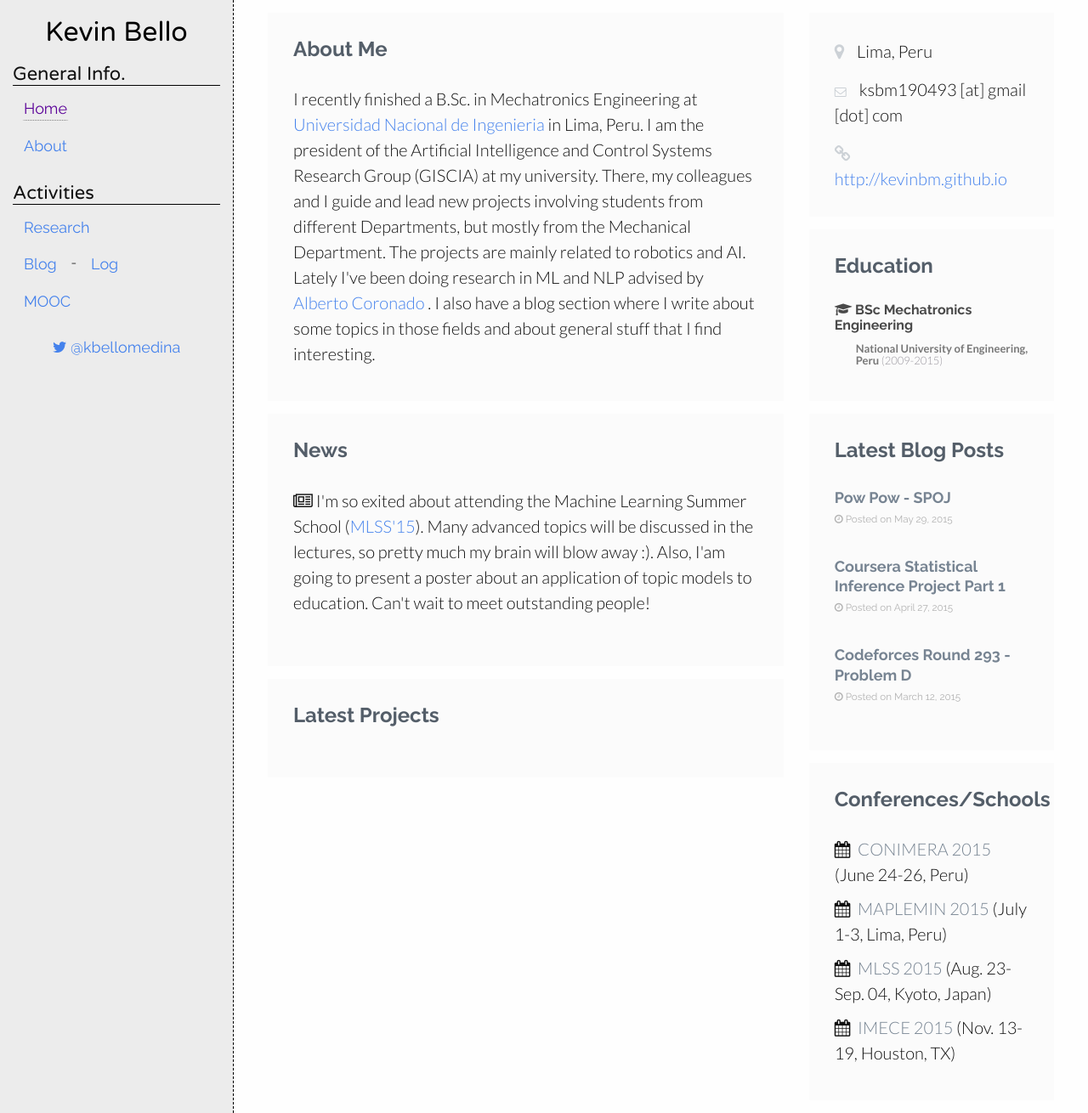
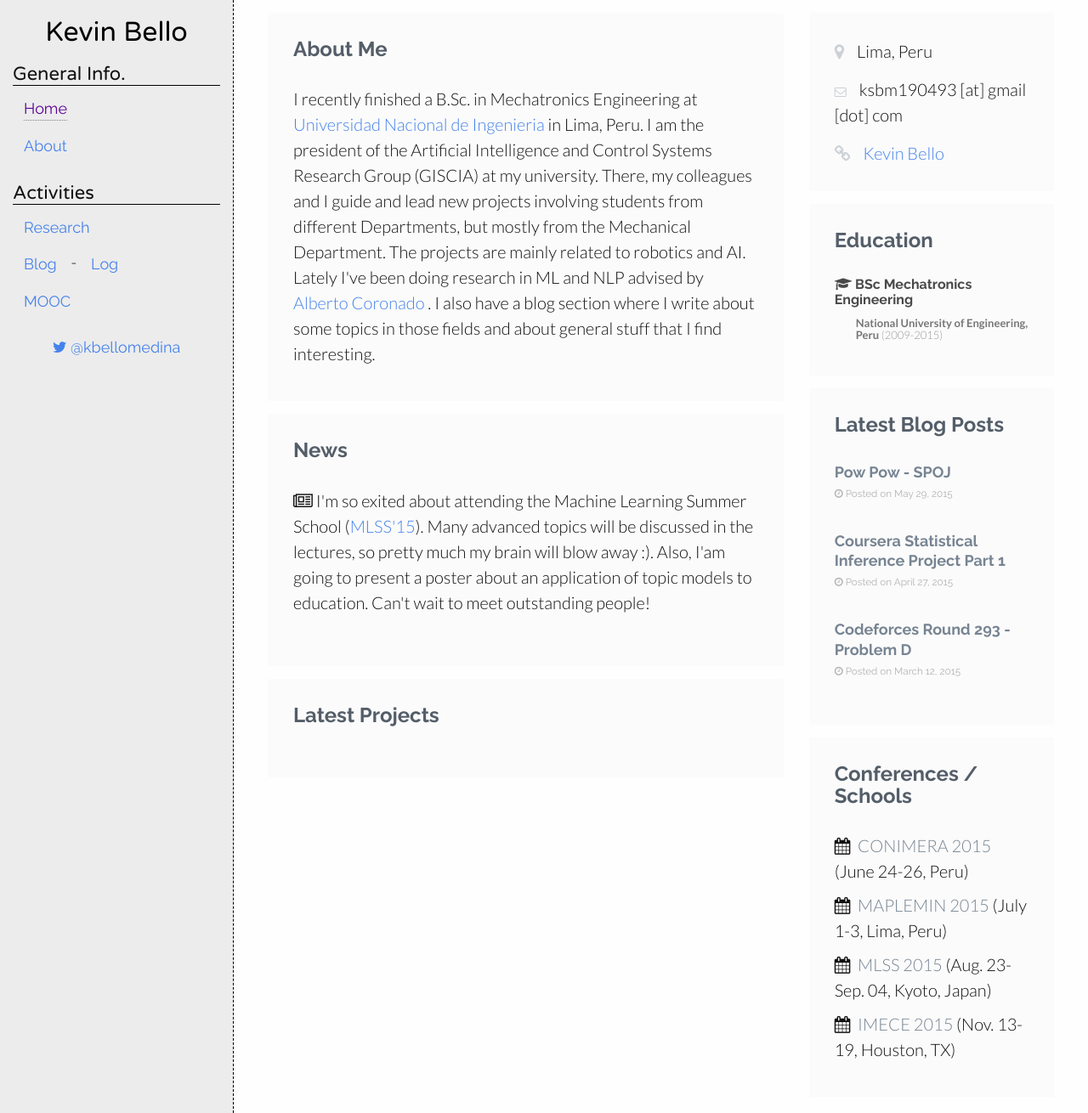
Before and after one commit to kevinsbello/kevinsbello.github.io, a Jekyll site: the page built from index.html, in a window 1280 px wide. Shown: the whole page at 85% size. Built offline with Jekyll 4.4.1, drawn with Linux system fonts in a browser that asks for light colours; nearby versions of some CDN libraries.

Commit message:
final layout

```diff
--- a/index.html
+++ b/index.html
@@ -84,7 +84,7 @@ Lately I've been doing research in ML and NLP advised by <a target="_blank" href
                             <ul class="list-unstyled">
                                 <li><i class="fa fa-map-marker"></i><span class="sr-only">Location:</span>Lima, Peru</li>
                                 <li><i class="fa fa-envelope-o"></i><span class="sr-only">Email:</span>ksbm190493 [at] gmail [dot] com</li>
-                                <li><i class="fa fa-link"></i><span class="sr-only">Website:</span><a href="http://kevinbm.github.io">http://kevinbm.github.io</a></li>
+                                <li><i class="fa fa-link"></i><span class="sr-only">Website:</span><a href="http://kevinbm.github.io">Kevin Bello</a></li>
                             </ul>
                         </div><!--//content-->
                     </div><!--//section-inner-->
@@ -201,7 +201,7 @@ Lately I've been doing research in ML and NLP advised by <a target="_blank" href
 
                 <aside class="list conferences aside section">
                     <div class="section-inner">
-                        <h2 class="heading">Conferences/Schools</h2>
+                        <h2 class="heading">Conferences / Schools</h2>
                         <div class="content">
                             <ul class="list-unstyled">
                                 <li><i class="fa fa-calendar"></i> <a href="http://www.conimera.org.pe/" target="_blank">CONIMERA 2015</a> (June 24-26, Peru)</li>
```
